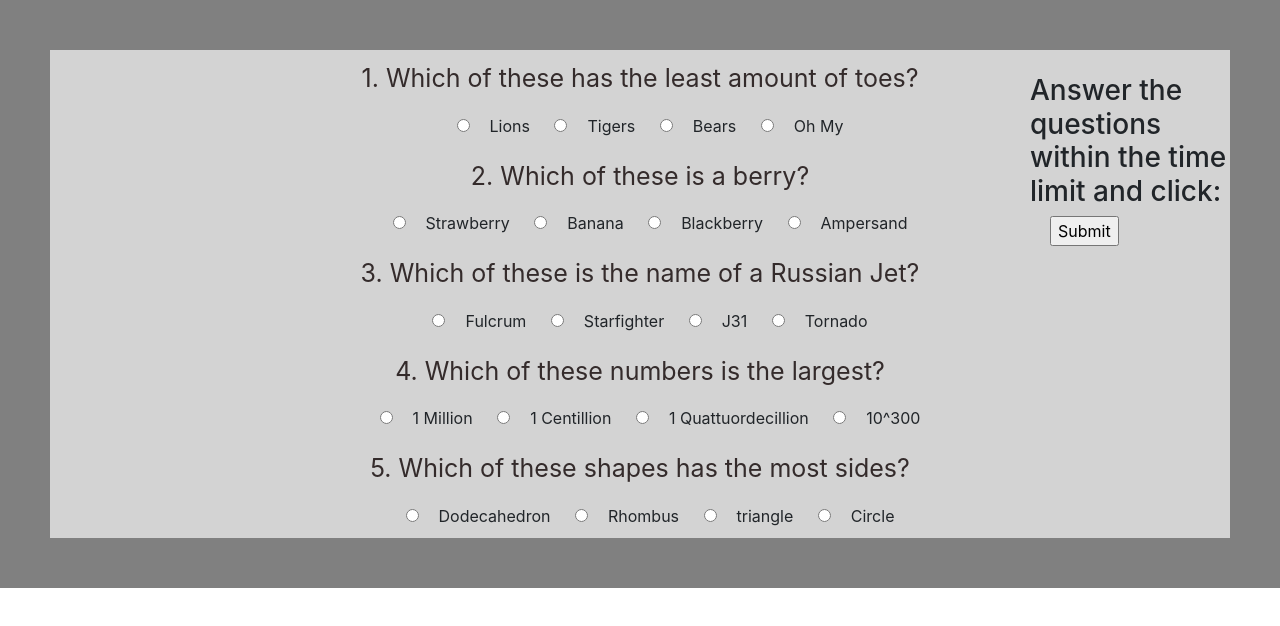
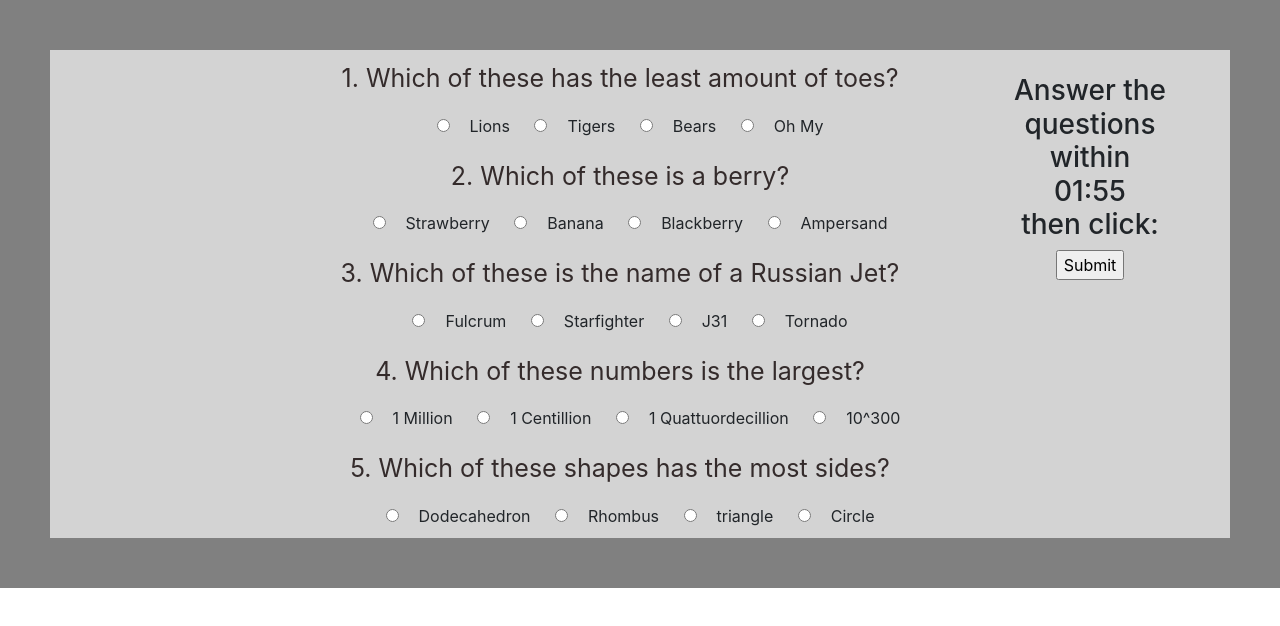
Before and after one commit to fkarticuno/TriviaGame, a plain HTML site: page TriviaGame-2/index.html in a window 1280 px wide. Drawn offline with nearby package versions, Linux system fonts and the light colour scheme.

Commit message:
max functionality complete

```diff
--- a/TriviaGame-2/assets/css/style.css
+++ b/TriviaGame-2/assets/css/style.css
@@ -45,6 +45,8 @@ img {
     float: right;
     width: 200px;
     height: 500px;
+    margin-right: 40px;
+    text-align: center;
 }
 .gameover {
     height: 150px;
--- a/TriviaGame-2/assets/javascript/app.js
+++ b/TriviaGame-2/assets/javascript/app.js
@@ -18,10 +18,15 @@ updateScore();
     });
 */
 $('.finishbttn').on('click',function(){
+    done();
+})
+function done() {
     $('.blank').empty();
+    $('.blank').append('<p>With ' + timeConverter(count) + ' remaining!</p>')
+    clearInterval(intervalId);
     var end = '<hr><p>You got ' + score + ' out of 5 questions right!</p><img class="gameover" src="https://media.giphy.com/media/fxnF2NswlLlxvwGYEn/giphy.gif"/>'
     $('.blank').append(end);
-})
+}
 // Updates score when opiton button clicked
 // Should hold total score and change based on how many class='correct' are selected
 function updateScore() {
@@ -50,3 +55,33 @@ function callGiphy() {
     $('.gifs').html('<img src='+ima+'/>');
     });
 }
+
+// Timer to stop game at 0
+var count = 120;
+var intervalId = setInterval(timeUpdate, 1000)
+function timeUpdate() {
+    (count<=0 ? endGame() : count--);
+    m = $('.timer').text(timeConverter(count));
+    return m;
+}
+
+function endGame() {
+    clearInterval(intervalId);
+    done();
+}
+
+function timeConverter(t) {
+    //  Takes the current time in seconds and convert it to minutes and seconds (mm:ss).
+    var minutes = Math.floor(t / 60);
+    var seconds = t - (minutes * 60);
+    if (seconds < 10) {
+      seconds = "0" + seconds;
+    }
+    if (minutes === 0) {
+      minutes = "00";
+    }
+    else if (minutes < 10) {
+      minutes = "0" + minutes;
+    }
+    return minutes + ":" + seconds;
+  }
--- a/TriviaGame-2/index.html
+++ b/TriviaGame-2/index.html
@@ -16,7 +16,7 @@
     <div class="blank">
         &nbsp;
         <h3>
-            Answer the questions within the time limit and click:
+            Answer the questions within <div class="timer">02:00</div> then click:
         </h3>
         <input type="submit" class='finishbttn'></input>
     </div>
```
